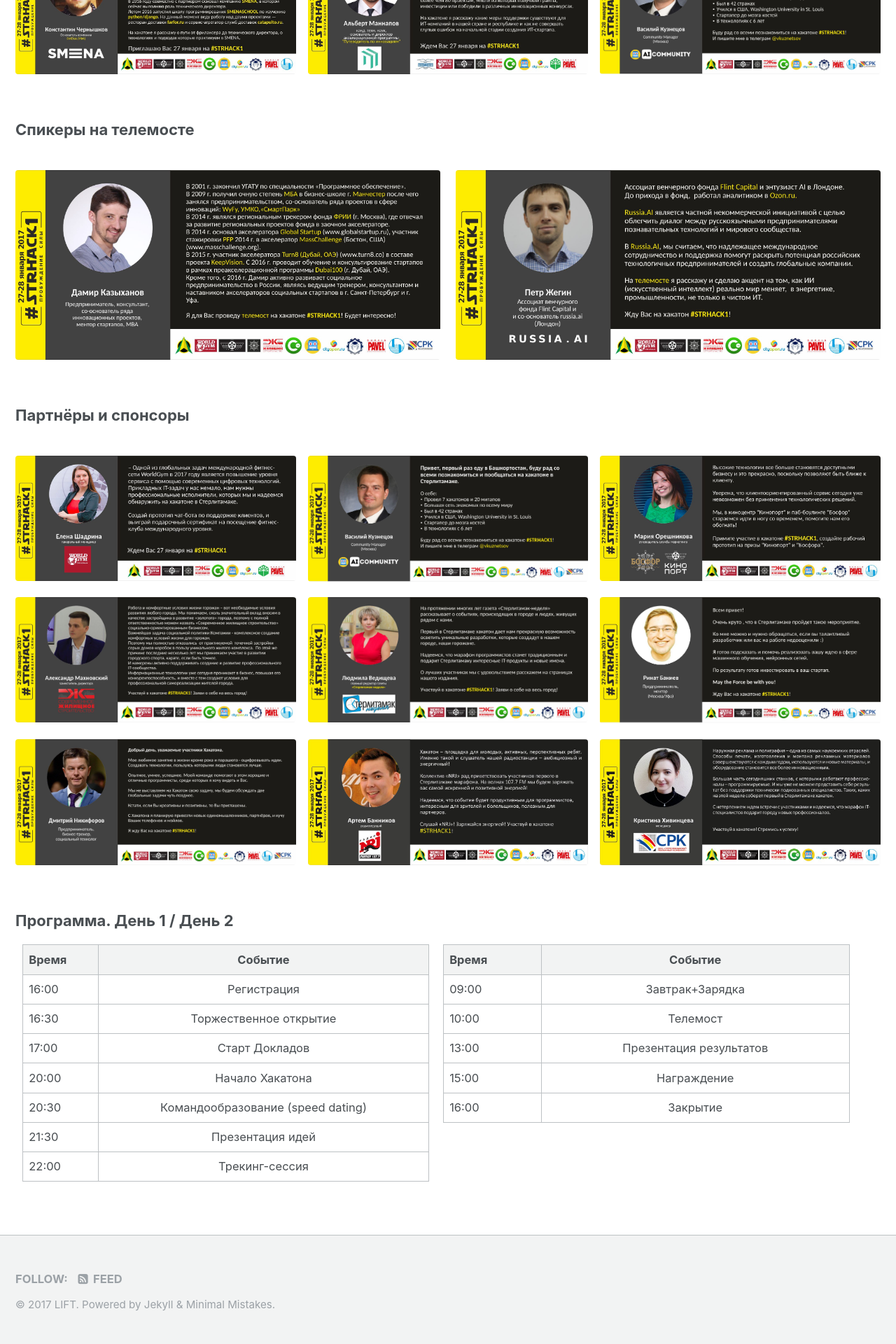
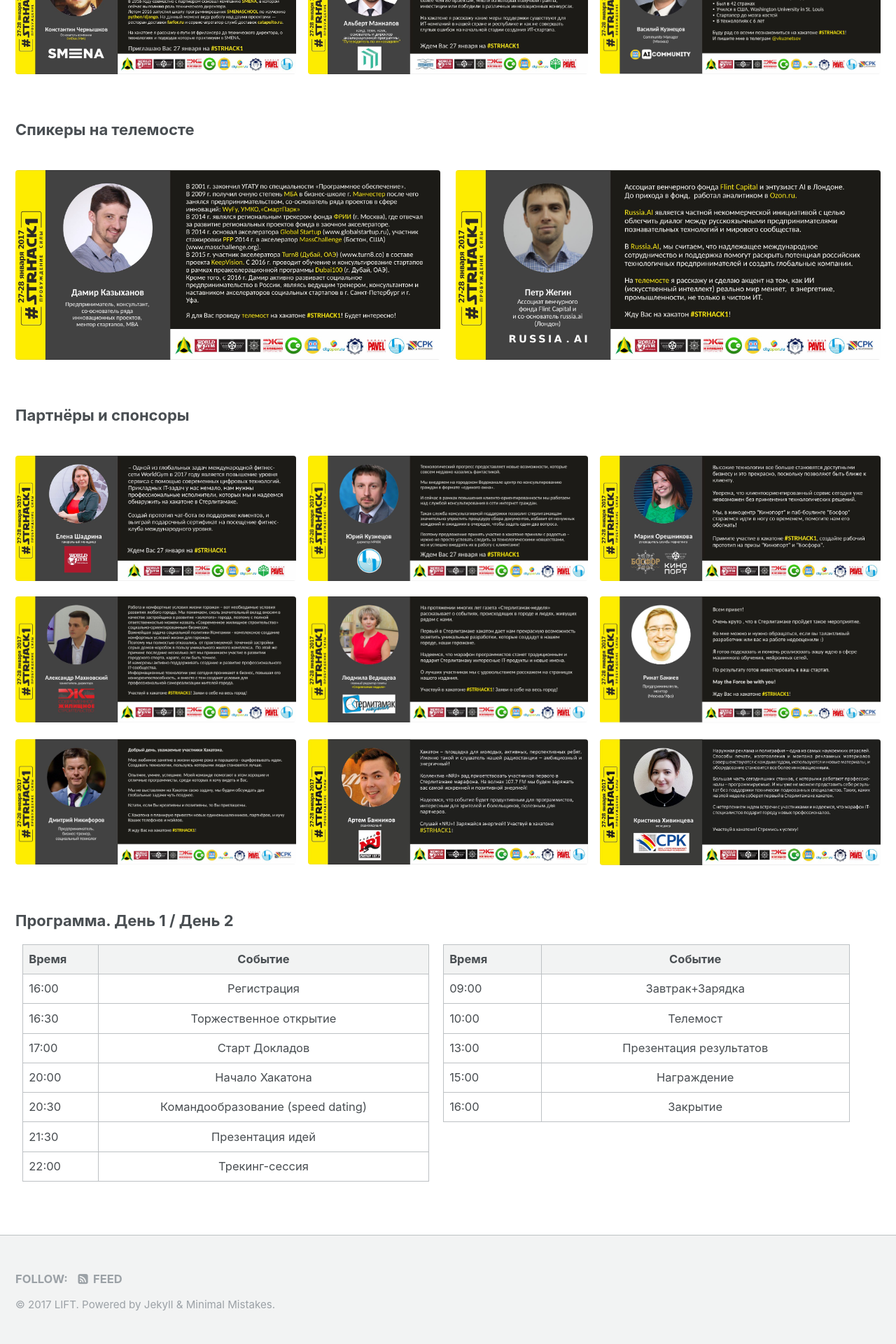
Before and after one commit to TapMenu/4lift.github.io, a Jekyll site: the page built from _pages/strhack1.md, in a window 1280 px wide. Shown: the part 2663-4583 px from the top of the page at 70% size. Built offline with Jekyll 4.4.1, drawn with Linux system fonts in a browser that asks for light colours.

Commit message:
Update strhack1.md

```diff
--- a/_pages/strhack1.md
+++ b/_pages/strhack1.md
@@ -91,8 +91,8 @@ skype:
 sposnors:
   - url: hack/vizit/shadrina.jpg
     image_path: hack/vizit/shadrina.jpg
-  - url: hack/vizit/kuznetsov.jpg
-    image_path: hack/vizit/kuznetsov.jpg
+  - url: hack/vizit/vodokanal.jpg
+    image_path: hack/vizit/vodokanal.jpg
   - url: hack/vizit/oreshnikova.jpg
     image_path: hack/vizit/oreshnikova.jpg
   - url: hack/vizit/mahnovskiy.jpg
```
